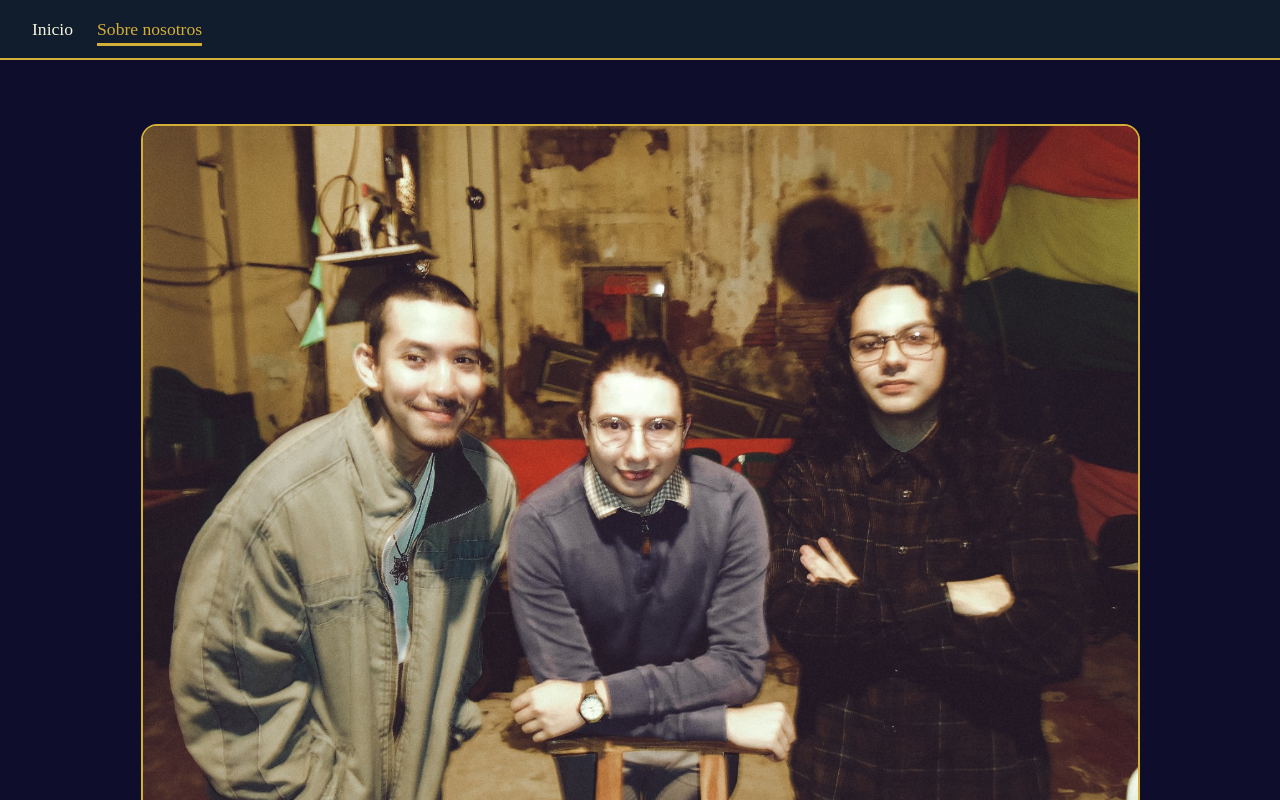
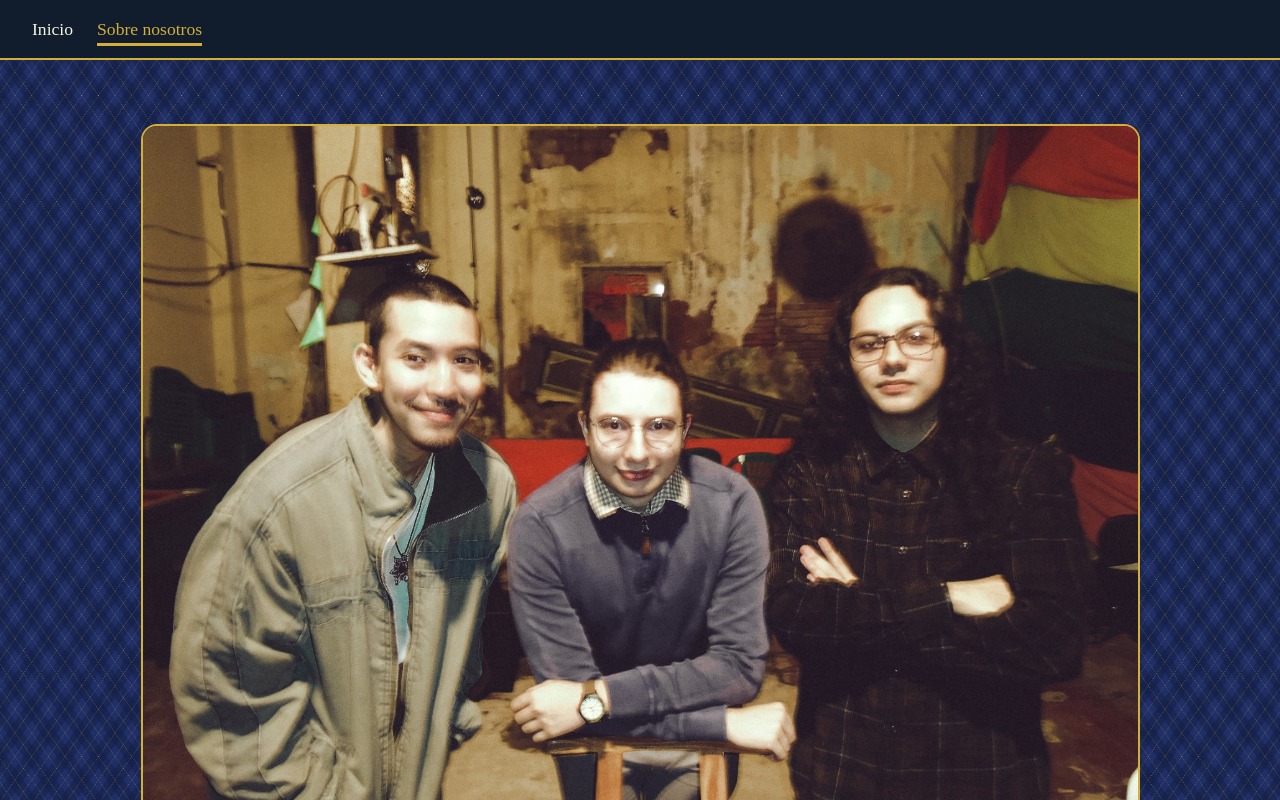
Before and after one commit to Fedebarriosd/progheads, a React (Create React App) app: page /about_us in a window 1280 px wide. Shown: the top 800 px of the page. Built offline with nearby package versions, Linux system fonts and the light colour scheme.

Commit message:
Fondo de aboutUs actualizado a patron argyle

```diff
--- a/src/styles/aboutus.css
+++ b/src/styles/aboutus.css
@@ -5,7 +5,10 @@ html, body, #root {
 }
 
 .about-us-section {
-  background-color: #0e0e2c;
+  background-image: url('../../public/images/Argyle-pattern.jpg');
+  background-repeat: repeat;
+  background-size: 200px;
+  background-position: center top;
   padding: 4rem 0;
   font-family: 'Libre Baskerville', serif;
   position: relative;
```
Also changed, not shown: public/images/Argyle-pattern.jpg (added).
